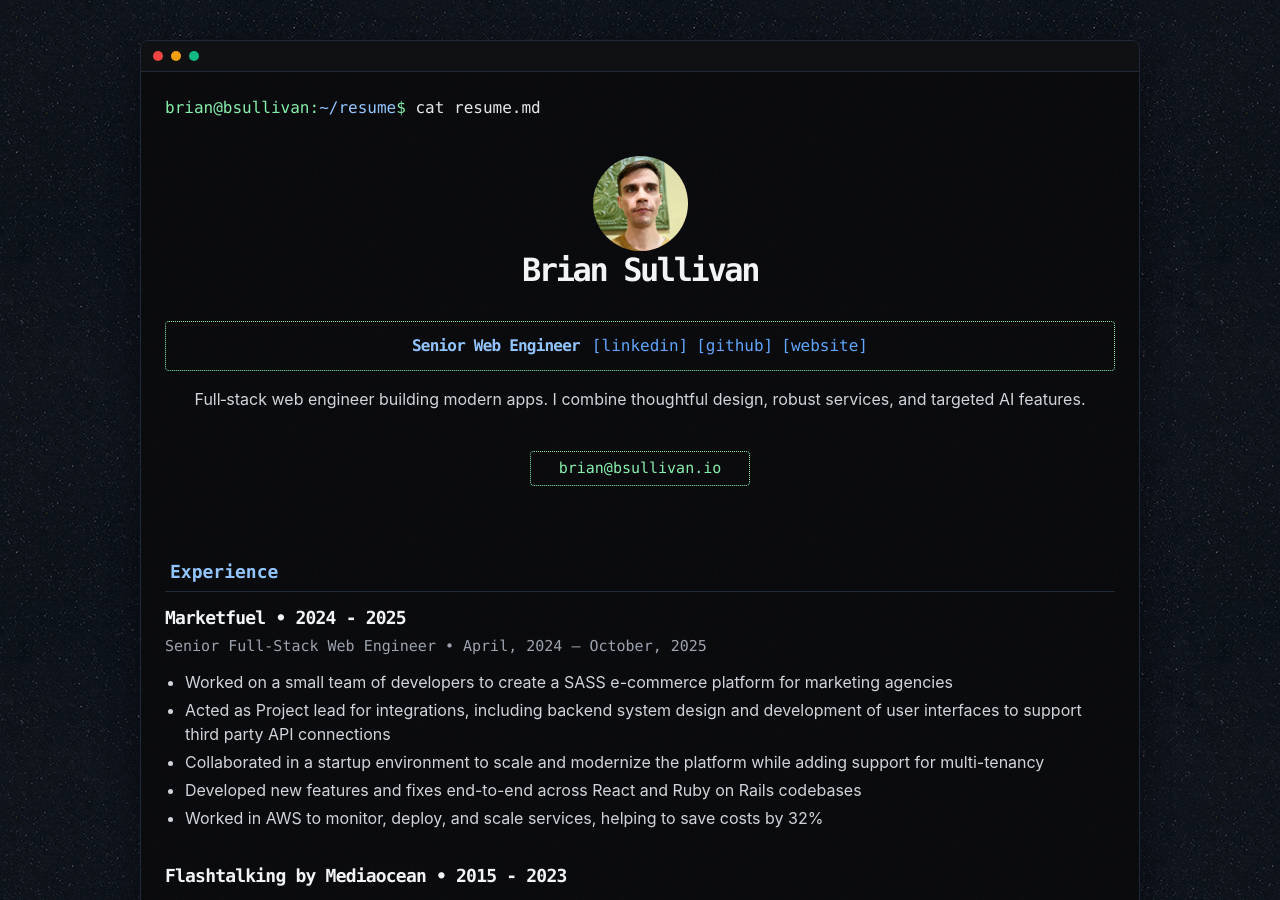
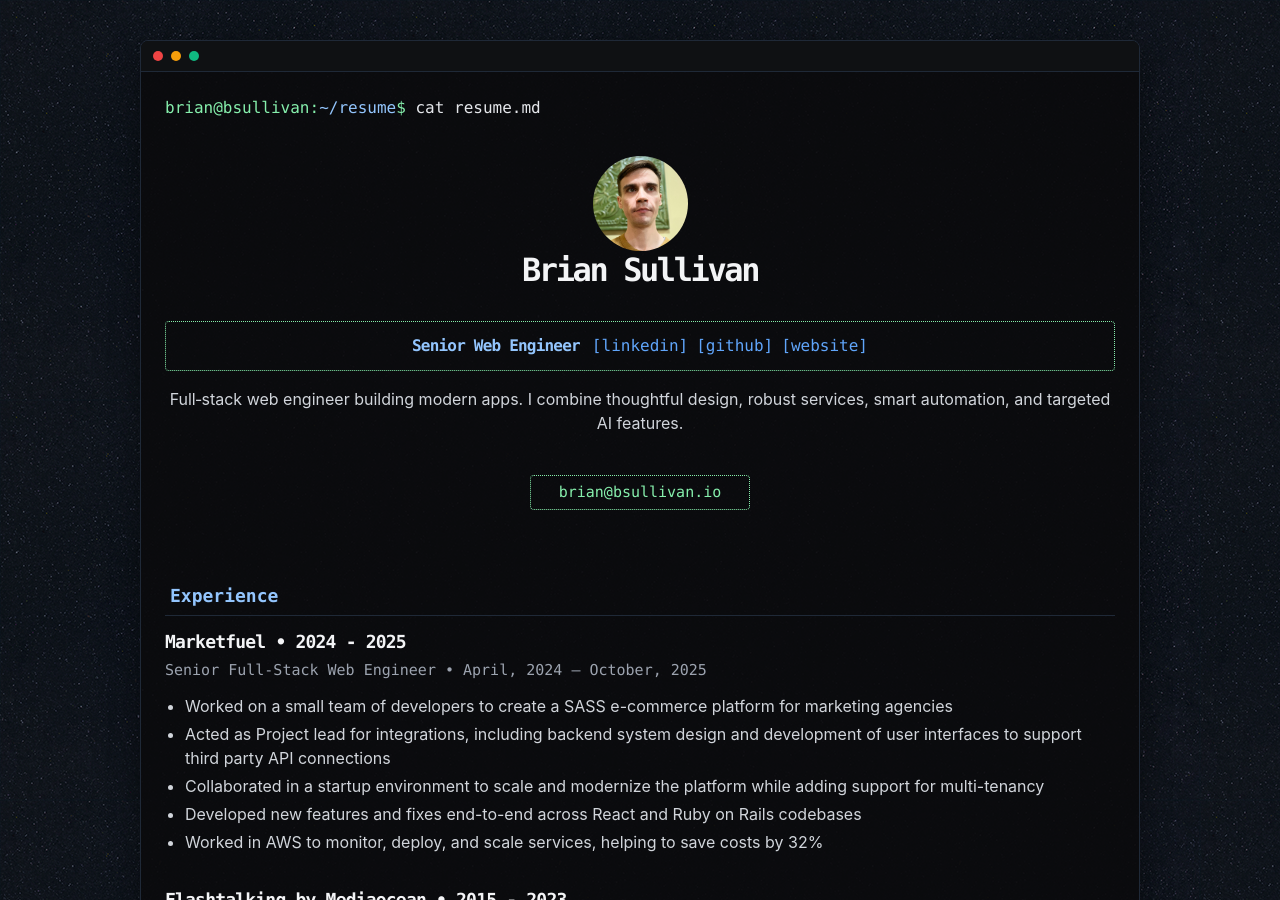
Before and after one commit to bsullivan-io/bsullivan.io, a Jekyll site: the page built from resume/index.html, in a window 1280 px wide and 900 px high. Built offline with Jekyll 4.4.1, drawn with Linux system fonts in a browser that asks for light colours.

Commit message:
automation

```diff
--- a/_config.yml
+++ b/_config.yml
@@ -23,7 +23,7 @@ resume_contact_address:         "143 Skillman Ave, #3C • Brooklyn NY 11211"
 resume_header_contact_info:     "143 Skillman Ave, #3C • Brooklyn NY 11211 • 732-600-6507 • brian@bsullivan.io"
 display_header_contact_info:    "false"
 
-resume_header_intro: "<p>Full‑stack web engineer building modern apps. I combine thoughtful design, robust services, and targeted AI features.</p>"
+resume_header_intro: "<p>Full‑stack web engineer building modern apps. I combine thoughtful design, robust services, smart automation, and targeted AI features.</p>"
 
 # use "yes" to display the email contact button,
 # "no" to display an "I'm not looking for work" message,
```
